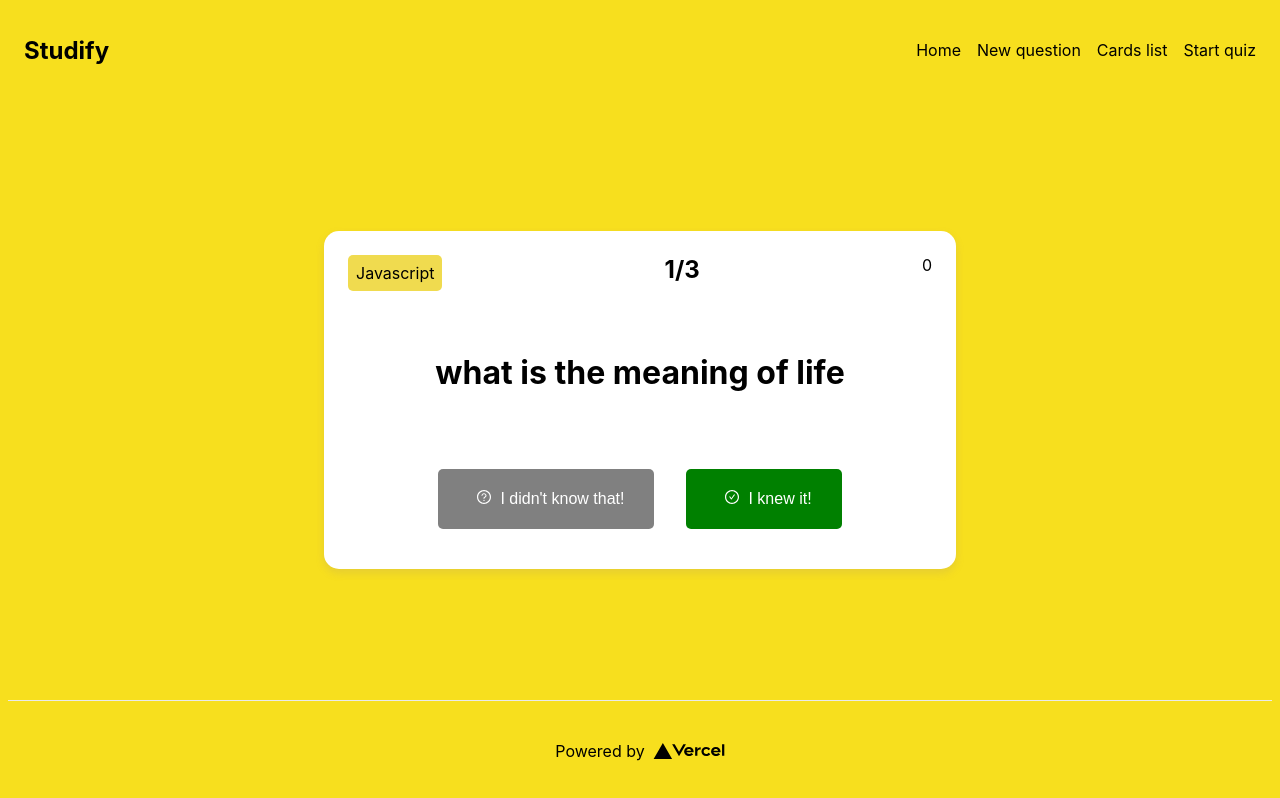
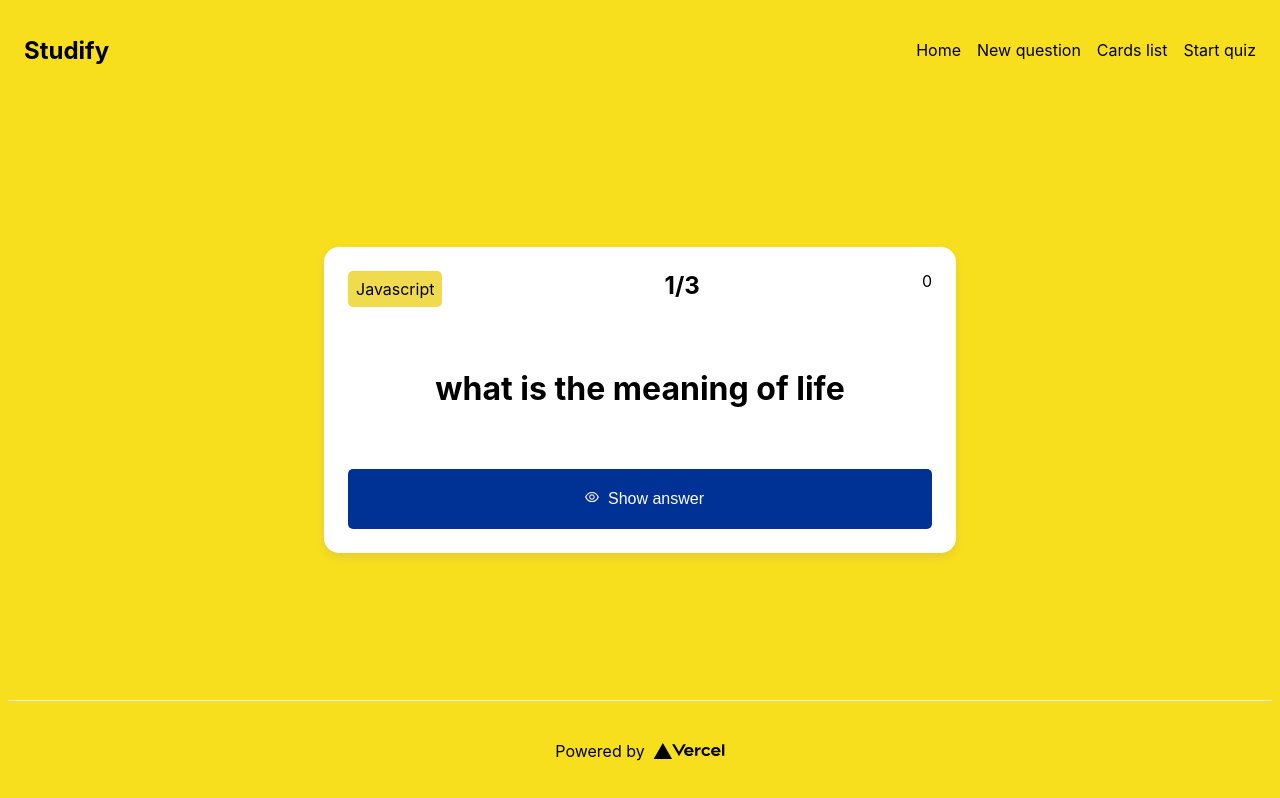
Before and after one commit to lenmorld/study_app, a Next.js app: page /quiz in a window 1280 px wide. Built offline with nearby package versions, Linux system fonts and the light colour scheme.

Commit message:
render 3 question types in viewer - question type constants - button: add flat variant for options - 3 different renderers in Viewer for options and controls

```diff
--- a/components/Viewer.jsx
+++ b/components/Viewer.jsx
@@ -1,12 +1,19 @@
-import React, { useEffect, useState } from "react"
+import React, { useEffect, useCallback, useState } from "react"
 import {
   AiOutlineQuestionCircle,
   AiOutlineCheckCircle,
   AiOutlineEye,
+  AiOutlineEyeInvisible,
 } from "react-icons/ai"
 
 import { useSelector } from "react-redux"
 import { useRouter } from "next/router"
+
+import {
+  QUESTION_OPEN,
+  QUESTION_MULTIPLE_CHOICE,
+  QUESTION_TRUE_FALSE,
+} from "../constants/questionTypes"
 
 import Button from "./atoms/Button"
 
@@ -26,6 +33,7 @@ export default function Viewer() {
 
   const [currentCardIndex, setCurrentCardIndex] = useState(0)
   const [currentScore, setCurrentScore] = useState(0)
+  const [answerVisible, setAnswerVisible] = useState(false)
 
   // NO NEED if preloaded by reducer
   // fetch questions on page load
@@ -33,7 +41,10 @@ export default function Viewer() {
   //   //
   // }, [])
 
-  const handleSubmitAnswer = () => {
+  const handleSubmitAnswer = useCallback(() => {
+    // reset show/hide answer
+    setAnswerVisible(false)
+
     setCurrentCardIndex((currentIndex) => {
       if (currentIndex >= questions.length - 1) {
         // rotate
@@ -43,19 +54,105 @@ export default function Viewer() {
 
       return currentIndex + 1
     })
-  }
+  }, [questions, router])
 
-  const handleSubmitAnswerCorrect = () => {
+  const handleSubmitAnswerCorrect = useCallback(() => {
     setCurrentScore((score) => score + 1)
     handleSubmitAnswer()
-  }
+  }, [handleSubmitAnswer])
 
-  const handleSubmitAnswerWrong = () => {
+  const handleSubmitAnswerWrong = useCallback(() => {
     // setCurrentScore((score) => score - 1)
     handleSubmitAnswer()
+  }, [handleSubmitAnswer])
+
+  const handleReveal = () => {
+    setAnswerVisible(true)
   }
 
   const currentCard = questions[currentCardIndex]
+
+  // ## different question types rendering
+
+  const OpenQuestionView = useCallback(() => {
+    return (
+      <>
+        <div className={styles.answers}>
+          {answerVisible && <p className={styles.p}>{currentCard.answer}</p>}
+        </div>
+
+        <div className={styles.controls}>
+          {!answerVisible && (
+            <Button
+              primary
+              onClick={handleReveal}
+              icon={AiOutlineEye}
+              text="Show answer"
+            />
+          )}
+          {answerVisible && (
+            <>
+              <Button
+                secondary
+                onClick={handleSubmitAnswerWrong}
+                style={{ margin: "1rem" }}
+                icon={AiOutlineQuestionCircle}
+                text="I didn't know that!"
+              />
+
+              <Button
+                type="button"
+                success
+                onClick={handleSubmitAnswerCorrect}
+                style={{ margin: "1rem" }}
+                icon={AiOutlineCheckCircle}
+                text="I knew it!"
+              />
+            </>
+          )}
+        </div>
+      </>
+    )
+  }, [
+    answerVisible,
+    currentCard,
+    handleSubmitAnswerWrong,
+    handleSubmitAnswerCorrect,
+  ])
+
+  const TrueFalseView = useCallback(() => {
+    return (
+      <>
+        <div className={styles.options}>
+          <Button flat onClick={handleSubmitAnswerWrong}>
+            True
+          </Button>
+          <Button flat onClick={handleSubmitAnswerCorrect}>
+            False
+          </Button>
+        </div>
+        {/* <div className={styles.controls}>
+          <Button>Submit</Button>
+        </div> */}
+      </>
+    )
+  }, [handleSubmitAnswerWrong, handleSubmitAnswerCorrect])
+
+  const MultipleChoiceView = useCallback(() => {
+    if (!currentCard?.options?.length) {
+      return null
+    }
+
+    return (
+      <div className={styles.optionsFullWidth}>
+        {currentCard.options.map((option) => (
+          <Button key={option.id} flat onClick={handleSubmitAnswerCorrect}>
+            {option.text}
+          </Button>
+        ))}
+      </div>
+    )
+  }, [currentCard, handleSubmitAnswerCorrect])
 
   if (!currentCard) {
     return null
@@ -76,30 +173,9 @@ export default function Viewer() {
         <h1>{currentCard.question}</h1>
       </div>
 
-      <div className={styles.controls}>
-        <Button
-          secondary
-          onClick={handleSubmitAnswerWrong}
-          style={{ margin: "1rem" }}
-        >
-          <span>
-            <AiOutlineQuestionCircle />
-          </span>
-          <span>I didn't know that!</span>
-        </Button>
-
-        <Button
-          type="button"
-          success
-          onClick={handleSubmitAnswerCorrect}
-          style={{ margin: "1rem" }}
-        >
-          <span>
-            <AiOutlineCheckCircle />
-          </span>
-          <span>I knew it!</span>
-        </Button>
-      </div>
+      {currentCard.type === QUESTION_OPEN && OpenQuestionView()}
+      {currentCard.type === QUESTION_TRUE_FALSE && TrueFalseView()}
+      {currentCard.type === QUESTION_MULTIPLE_CHOICE && MultipleChoiceView()}
     </div>
   )
 }
--- a/components/Viewer.module.css
+++ b/components/Viewer.module.css
@@ -1,5 +1,6 @@
 .card {
-  width: 50%;
+  /* width: 50%; */
+  min-width: 50%;
 
   background: white;
 
@@ -56,8 +57,25 @@
 }
 
 .controls {
-  display: flex;
+  /* display: flex;
   flex-direction: row;
   justify-content: center;
-  flex-wrap: wrap;
+  flex-wrap: wrap; */
+
+  display: grid;
+  gap: 20px;
+  grid-template-columns: repeat(auto-fit, minmax(300px, 1fr));
+
 }
+
+.options {
+  display: grid;
+  gap: 20px;
+  grid-template-columns: repeat(auto-fit, minmax(100px, 1fr));
+}
+
+.optionsFullWidth {
+  display: grid;
+  gap: 20px;
+  grid-template-columns: repeat(auto-fit, minmax(300px, 1fr));
+}
--- a/components/atoms/Button.jsx
+++ b/components/atoms/Button.jsx
@@ -7,6 +7,7 @@ export default function Button({
   primary,
   secondary,
   success,
+  flat,
   size = "medium",
   className,
   style,
@@ -27,13 +28,17 @@ export default function Button({
     customStyles.push(styles.secondary)
   }
 
+  if (flat) {
+    customStyles.push(styles.flat)
+  }
+
   if (success) {
     customStyles.push(styles.success)
   }
 
   customStyles.push(styles[size])
 
-  console.log(customStyles)
+  // console.log(customStyles)
 
   return (
     <button
--- a/components/atoms/Button.module.css
+++ b/components/atoms/Button.module.css
@@ -66,3 +66,14 @@
 .secondary:hover {
     background-color: #464646;
 }
+
+.flat {
+    background-color: transparent;
+    color: #000000;
+    border: 1px solid rgba(0, 0, 0, 0.5)
+}
+
+.flat:hover {
+    background-color: #000000;
+    color: #ffffff
+}
--- /dev/null
+++ b/constants/questionTypes.js
@@ -0,0 +1,3 @@
+export const QUESTION_OPEN = "open"
+export const QUESTION_TRUE_FALSE = "true_false"
+export const QUESTION_MULTIPLE_CHOICE = "multiple"
--- a/reducers/initialState.js
+++ b/reducers/initialState.js
@@ -21,7 +21,7 @@ export const initialQuestionsState = [
     options: [
       { id: 1, text: "Baby" },
       { id: 2, text: "Dont" },
-      { id: 2, text: "Hurt" },
+      { id: 3, text: "Hurt" },
     ],
     tags: ["js"],
   },
@@ -55,7 +55,7 @@ export const initialFiltersState = {
             options: [
                 { id: 1, text: "Baby" },
                 { id: 2, text: "Dont" },
-                { id: 2, text: "Hurt" },
+                { id: 3, text: "Hurt" },
             ],
             tags: ["js"]
         },
```
